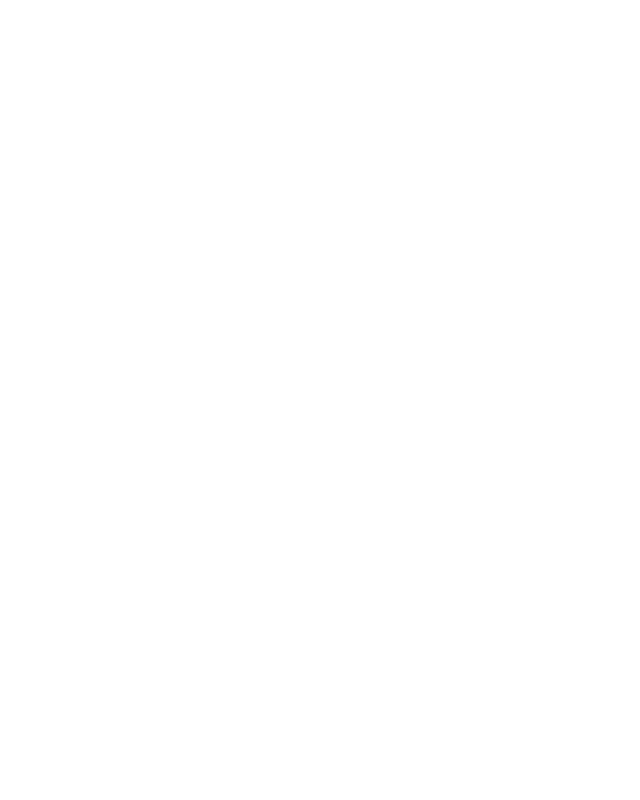
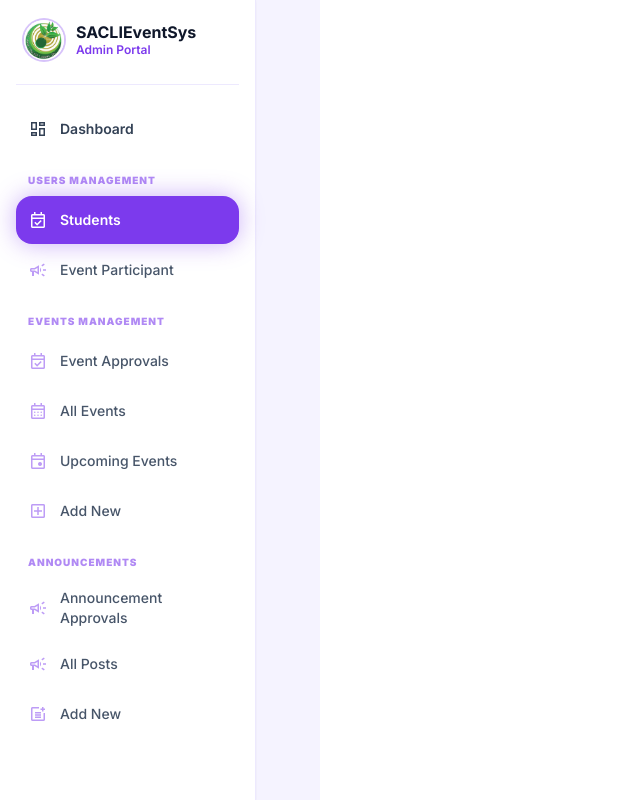
Before and after one commit to DanTechDeveloper/SACLI-EVENT-SYSTEM, a React (Vite) app in the folder eventSystem/: page /students in a window 1280 px wide. Before the commit this address had no page. Shown: the whole page, without its empty margins (0-640 px from the left). Built offline with nearby package versions, Linux system fonts and the light colour scheme; the HTML template or start-up script is replaced by a standard one.

Commit message:
feat: add Students and Event Participants pages to sidebar and application routes

```diff
--- a/eventSystem/src/App.jsx
+++ b/eventSystem/src/App.jsx
@@ -19,6 +19,8 @@
 import ViewDetails from "./pages/Dashboard/ViewDetails";
 import EventApprovals from "./pages/Dashboard/EventApprovals";
 import AnnouncementApprovals from "./pages/Dashboard/AnnouncementApprovals";
+import Students from "./pages/Dashboard/Students";
+import EventParticipants from "./pages/Dashboard/EventParticipants";
 function App() {
   return (
     <>
@@ -40,6 +42,8 @@
             <Route element={<PublishedAnnouncement />} path="/publishedAnnouncement" />
             <Route element={<PublishedEvent />} path="/publishEvent" />
             <Route element={<UpcomingEvent />} path="/upcomingEvents" />
+            <Route element={<Students />} path="/students" />
+            <Route element={<EventParticipants />} path="/eventParticipants" />
           </Route>
 
           <Route element={<StudentMainContent />} index path="/studentView" />
--- a/eventSystem/src/components/Dashboard/DashSidebar.jsx
+++ b/eventSystem/src/components/Dashboard/DashSidebar.jsx
@@ -16,15 +16,29 @@
     },
     {
       type: "section",
-      label: "Approval Management",
+      label: "Users Management",
       items: [
-        { label: "Event Approvals", icon: "event_available", path: "/eventApprovals" },
-        { label: "Announcement Approvals", icon: "campaign", path: "/announcementApprovals" },
+        {
+          label: "Students",
+          icon: "event_available",
+          path: "/students",
+        },
+        {
+          label: "Event Participant",
+          icon: "campaign",
+          path: "/eventParticipants",
+        },
       ],
-    }, {
+    },
+    {
       type: "section",
       label: "Events Management",
       items: [
+        {
+          label: "Event Approvals",
+          icon: "event_available",
+          path: "/eventApprovals",
+        },
         { label: "All Events", icon: "calendar_month", path: "/events" },
         { label: "Upcoming Events", icon: "event", path: "/upcomingEvents" },
         { label: "Add New", icon: "add_box", path: "/newEvent" },
@@ -34,6 +48,11 @@
       type: "section",
       label: "Announcements",
       items: [
+        {
+          label: "Announcement Approvals",
+          icon: "campaign",
+          path: "/announcementApprovals",
+        },
         { label: "All Posts", icon: "campaign", path: "/announcements" },
         { label: "Add New", icon: "post_add", path: "/newAnnouncement" },
       ],
@@ -46,15 +65,17 @@
         {/* Brand */}
         <div className="flex items-center gap-3 px-2 py-1">
           <div className="size-10 rounded-full overflow-hidden ring-2 ring-primary/30 shrink-0">
-            <img src={SacliLogo} alt="SACLI Logo" className="w-full h-full object-cover" />
+            <img
+              src={SacliLogo}
+              alt="SACLI Logo"
+              className="w-full h-full object-cover"
+            />
           </div>
           <div className="flex flex-col">
             <h1 className="text-slate-900 dark:text-white text-base font-bold leading-tight">
               SACLIEventSys
             </h1>
-            <p className="text-primary text-xs font-semibold">
-              Admin Portal
-            </p>
+            <p className="text-primary text-xs font-semibold">Admin Portal</p>
           </div>
         </div>
 
@@ -73,7 +94,9 @@
                 }`}
                 onClick={() => navigate(item.path)}
               >
-                <span className="material-symbols-outlined text-xl">{item.icon}</span>
+                <span className="material-symbols-outlined text-xl">
+                  {item.icon}
+                </span>
                 <p>{item.label}</p>
               </a>
             ) : (
@@ -94,7 +117,9 @@
                       }`}
                       onClick={() => navigate(subItem.path)}
                     >
-                      <span className={`material-symbols-outlined text-xl ${isActive(subItem.path) ? "text-white" : "text-primary/50 dark:text-primary-light/50"}`}>
+                      <span
+                        className={`material-symbols-outlined text-xl ${isActive(subItem.path) ? "text-white" : "text-primary/50 dark:text-primary-light/50"}`}
+                      >
                         {subItem.icon}
                       </span>
                       <p>{subItem.label}</p>
--- /dev/null
+++ b/eventSystem/src/pages/Dashboard/EventParticipants.jsx
@@ -0,0 +1,7 @@
+export default function EventParticipants() {
+    return (
+        <div>
+            <h1>Event Participants</h1>
+        </div>
+    );
+}
--- /dev/null
+++ b/eventSystem/src/pages/Dashboard/Students.jsx
@@ -0,0 +1,7 @@
+export default function Students(){
+    return(
+        <div>
+
+        </div>
+    )
+}
```
Also changed, not shown: eventSystem/src/components/Auth/AuthAdmin.jsx (+5 -4 lines).
